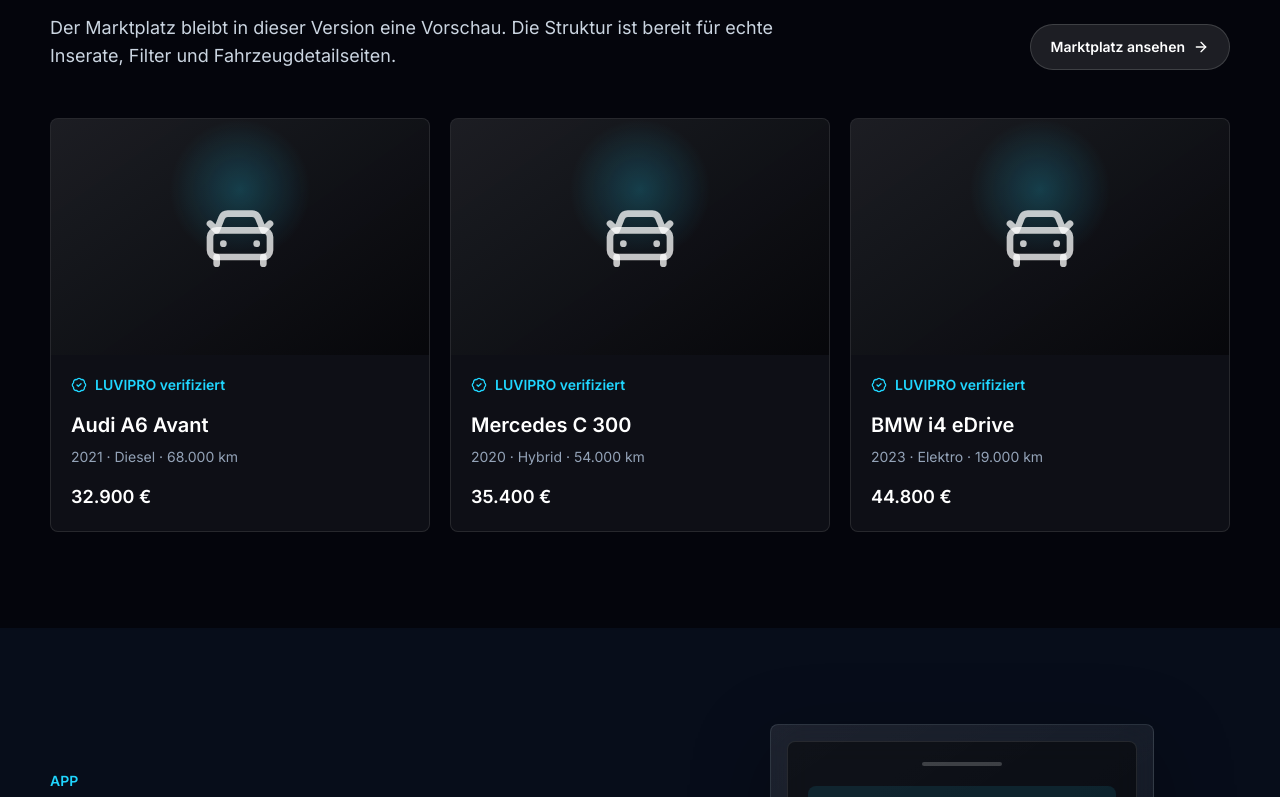
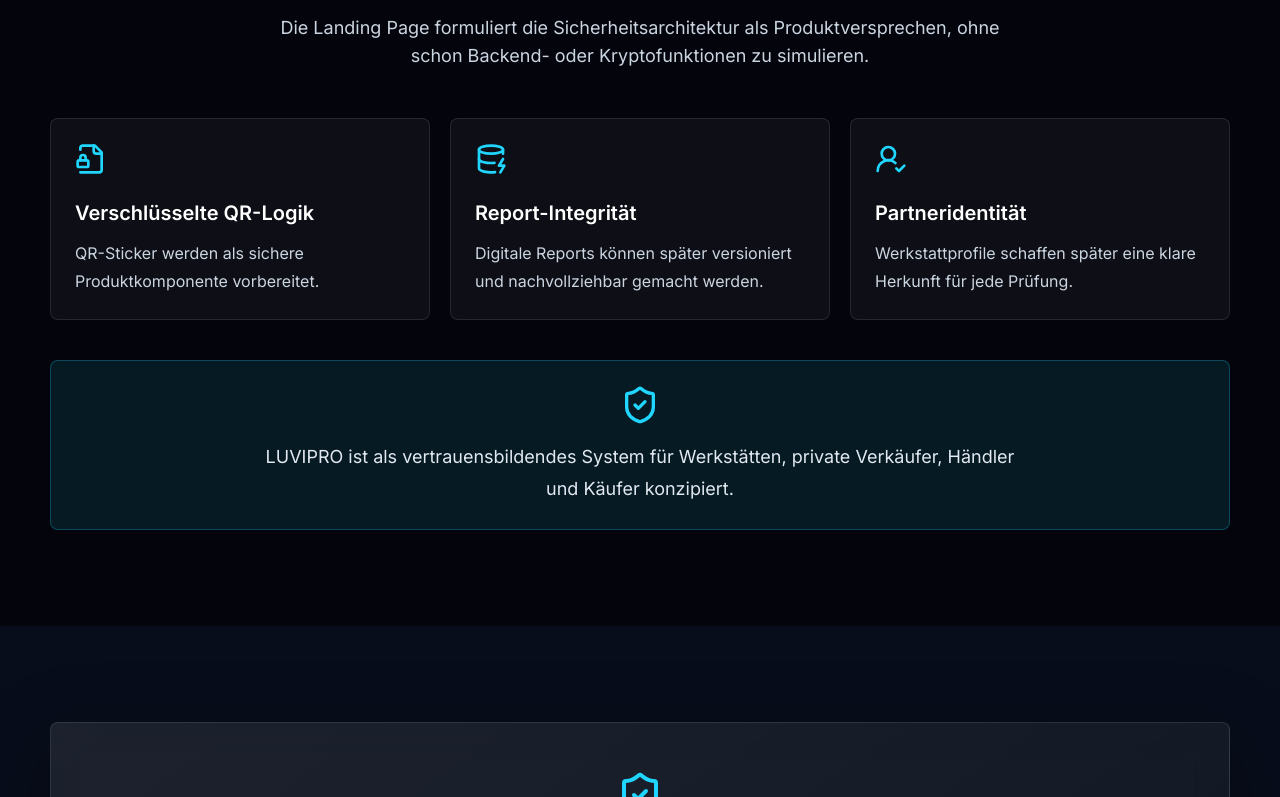
Before and after one commit to Diaa6969/luvipro-website, a Next.js app: page / in a window 1280 px wide. Shown: the part 6823-7620 px from the top of the page. Built offline with nearby package versions, Linux system fonts and the light colour scheme.

Commit message:
Hide out-of-scope marketplace and coming-soon homepage sections without deleting components

```diff
--- a/src/app/page.tsx
+++ b/src/app/page.tsx
@@ -12,13 +12,11 @@ export const metadata: Metadata = {
   },
 };
 
-import { AppComingSoon } from "@/components/sections/app-coming-soon";
 import { Ecosystem } from "@/components/sections/ecosystem";
 import { FinalCta } from "@/components/sections/final-cta";
 import { Footer } from "@/components/sections/footer";
 import { Hero } from "@/components/sections/hero";
 import { HowItWorks } from "@/components/sections/how-it-works";
-import { MarketplacePreview } from "@/components/sections/marketplace-preview";
 import { Navbar } from "@/components/sections/navbar";
 import { OcrVerification } from "@/components/sections/ocr-verification";
 import { PartnerMap } from "@/components/sections/partner-map";
@@ -41,8 +39,6 @@ export default function Home() {
       <HowItWorks />
       <Pricing />
       <PartnerMap />
-      <MarketplacePreview />
-      <AppComingSoon />
       <SecurityTrust />
       <FinalCta />
       <Footer />
```
